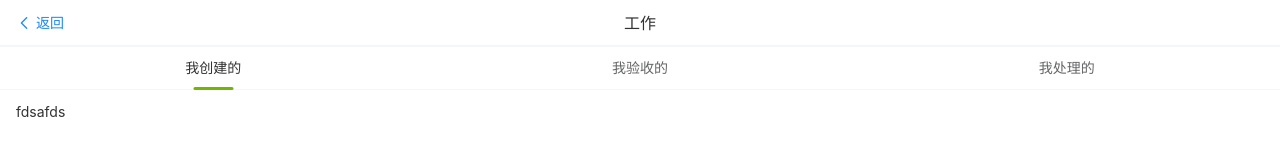
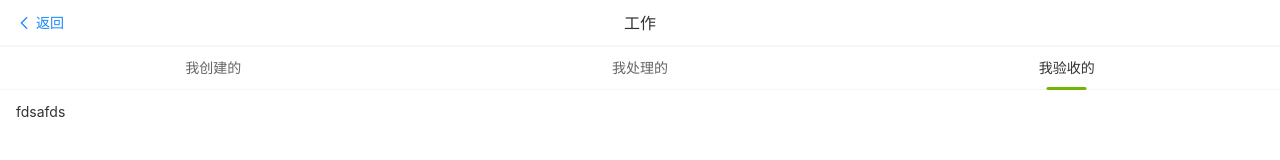
Before and after one commit to heshaojun/MyApp, a Vue app: page /appWeb/work/checkByMe in a window 1280 px wide. Shown: the top 160 px of the page. Built offline with nearby package versions, Linux system fonts and the light colour scheme.

Commit message:
Update index.vue

```diff
--- a/src/views/funcs/work/index.vue
+++ b/src/views/funcs/work/index.vue
@@ -7,18 +7,30 @@ const router = useRouter();
 const active = ref(false);
 const viewCache = ref([]);
 onMounted(() => {
-    if (route.path === "/work") {
-        router.replace("/work/createByMe")
+    switch (route.path) {
+        case "/work":
+            router.replace("/work/createByMe");
+            break;
+        case "/work/createByMe":
+            active.value = 0;
+            break;
+        case "/work/handleByMe":
+            active.value = 1;
+            break;
+        case "/work/checkByMe":
+            active.value = 2;
+            break;
+
     }
 });
 </script>
 <template>
     <div class="work">
         <van-nav-bar title="工作" left-arrow left-text="返回" :placeholder="true" />
-        <van-tabs :border="true" color="#70B603">
+        <van-tabs :border="true" v-model:active="active" color="#70B603">
             <van-tab title="我创建的" to="/work/createByMe" />
+            <van-tab title="我处理的" to="/work/handleByMe" />
             <van-tab title="我验收的" to="/work/checkByMe" />
-            <van-tab title="我处理的" to="/work/handleByMe" />
         </van-tabs>
         <div style="flex:1;overflow: hidden">
             <div style="height:100%;overflow: auto;">
```
